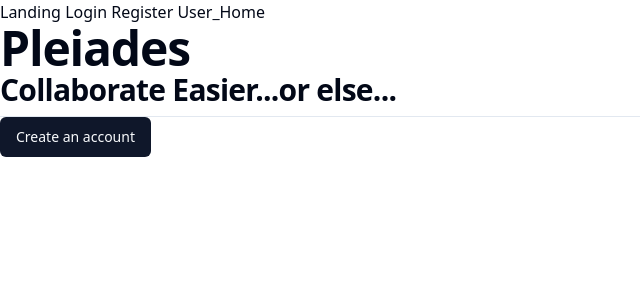
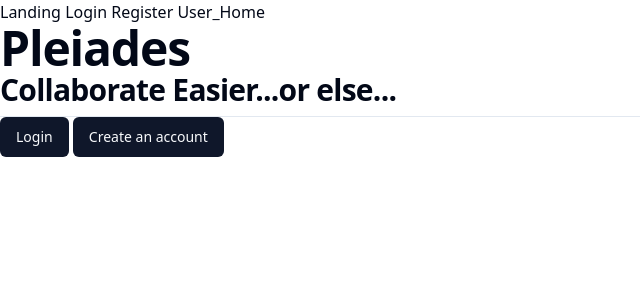
Before and after one commit to kimjammer/Pleiades, a SvelteKit app in the folder frontend/: page / in a window 1280 px wide. Shown: the top 300 px of the page, without its empty margins (0-640 px from the left). Built offline with nearby package versions, Linux system fonts and the light colour scheme.

Commit message:
created buttons for navigation

```diff
--- a/frontend/src/routes/+page.svelte
+++ b/frontend/src/routes/+page.svelte
@@ -13,6 +13,6 @@
     >
         Collaborate Easier...or else...
     </h2>
-
+    <Button onclick={() => goto('/login')}>Login</Button>
     <Button onclick={() => goto('/registration')}>Create an account</Button>
 </div>
--- a/frontend/src/routes/login/+page.svelte
+++ b/frontend/src/routes/login/+page.svelte
@@ -2,6 +2,7 @@
     import { Input } from "$lib/components/ui/input/index"
     import { Button } from "$lib/components/ui/button/index"
     import { PUBLIC_API_HOST } from "$env/static/public"
+    import {goto} from "$app/navigation";
 
     //TODO: implement password recovery link & page?
 
@@ -39,4 +40,5 @@
         placeholder="Password"
     />
     <Button on:click={isValid()}>Login</Button>
+    <Button variant="link" onclick={() => goto("/registration")}>Register New Account</Button>
 </div>
--- a/frontend/src/routes/registration/+page.svelte
+++ b/frontend/src/routes/registration/+page.svelte
@@ -38,9 +38,11 @@
     //if input invalid, pops up error
     //NOTE: isValid() does NOT handle already existing accounts.
     async function isValid() {
-        //TODO: add checking for special characters in password
-        //TODO: add checking for @ in email
 
+        if (!email.includes("@")) {
+            error = "Invalid Email"
+            return
+        }
         //FIRST: Check for if account exists
         console.log("account Exists checking")
         const res = await fetch("http://" + PUBLIC_API_HOST + `/register/check?email=${encodeURIComponent(email)}`, {
@@ -118,4 +120,6 @@
         bind:value={passwordConfirm}
     />
     <Button onclick={isValid}>Register</Button>
+    <Button variant="link" onclick={() => goto("/login")}>Login</Button>
+
 </div>
```
